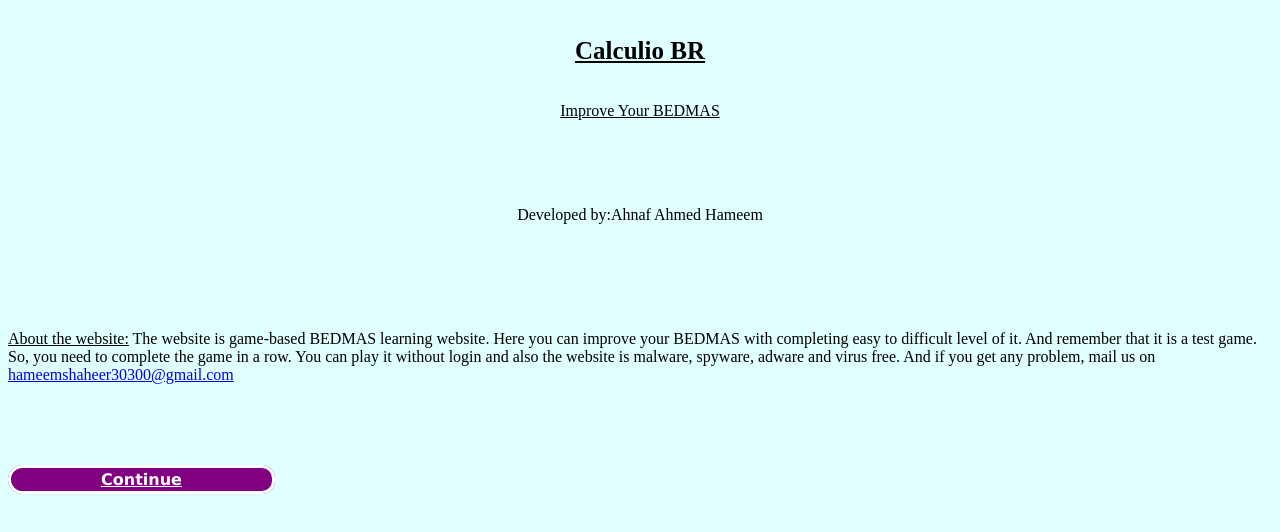
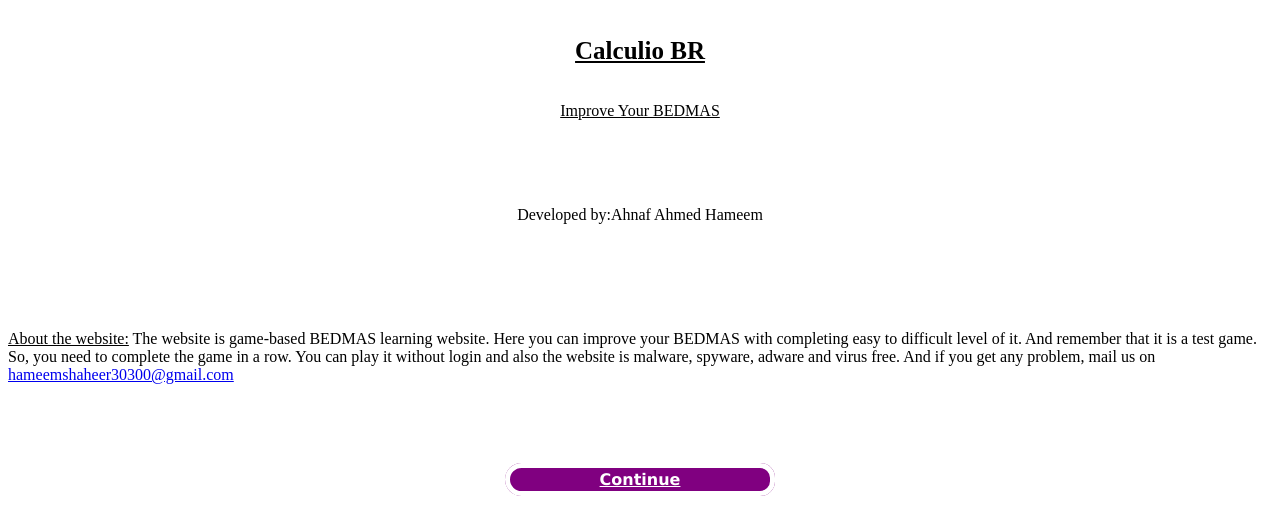
Before and after one commit to hameemshaheer30300-droid/calculiobr.com, a plain HTML site: page index.html in a window 1280 px wide. Drawn offline with Linux system fonts and the light colour scheme.

Commit message:
Update index.html

```diff
--- a/index.html
+++ b/index.html
@@ -11,6 +11,7 @@
     <style>
         body{
             background-color:lightcyan
+            display:flex
         }
     h1 {
      font-size: 25px;
@@ -25,7 +26,7 @@
         <p class="Hameem"><u>Improve Your BEDMAS</u></p><br><br><br>
         <p class="Shamim">Developed by:Ahnaf Ahmed Hameem</p>
         <p class="d"><u>About the website:</u> The website is game-based BEDMAS learning website. Here you can improve your BEDMAS with completing easy to difficult level of it. And remember that it is a test game. So, you need to complete the game in a row. You can play it without login and also the website is malware, spyware, adware and virus free. And if you get any problem, mail us on <a href="mailto:hameemshaheer30300@gmail.com">hameemshaheer30300@gmail.com</p>
-        <a id="horn" href=" https://hameemshaheer30300-droid.github.io/Level1cbr.com/">Continue</a>
+        <p class="bread"><a id="horn" href=" https://hameemshaheer30300-droid.github.io/Level1cbr.com/">Continue</a></p>
         <style>
             .Hameem {
                 text-align: center;
@@ -43,6 +44,9 @@
             .d:hover {
                 font-family: cursive;
             }
+            .bread{
+                text-align:center
+            }
             #horn {
                 text-align:center;
                 color: white;
@@ -51,7 +55,8 @@
                 font-weight: bold ;
                 text-align: center;
                 padding : 2px 90px 2px 90px;
-                border: solid 3px;
+                margin: 5px 2px 5px 2px;
+                border: solid 5px;
                 border-radius: 50px 45px 45px 50px;
             }
             #horn:hover {
```
